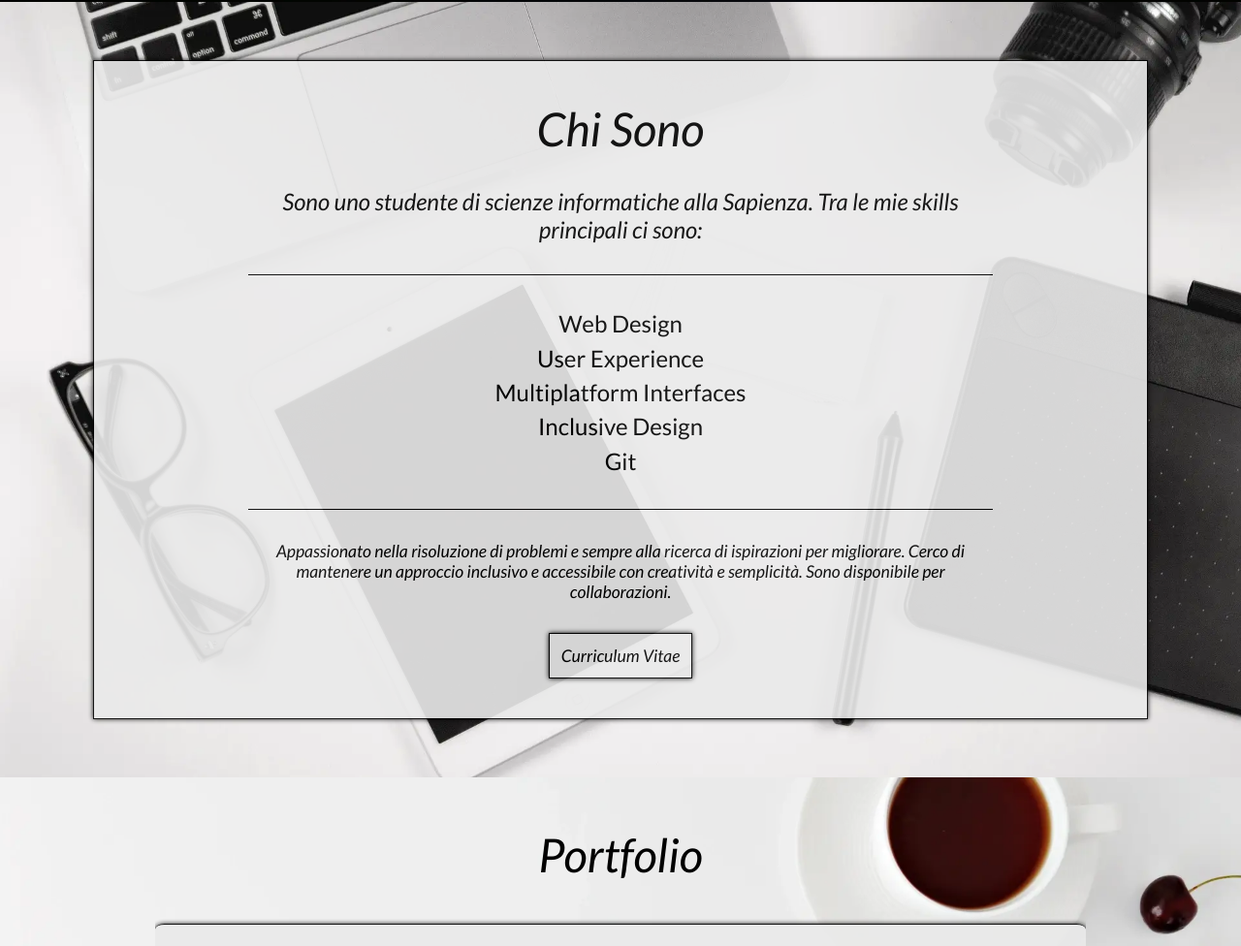
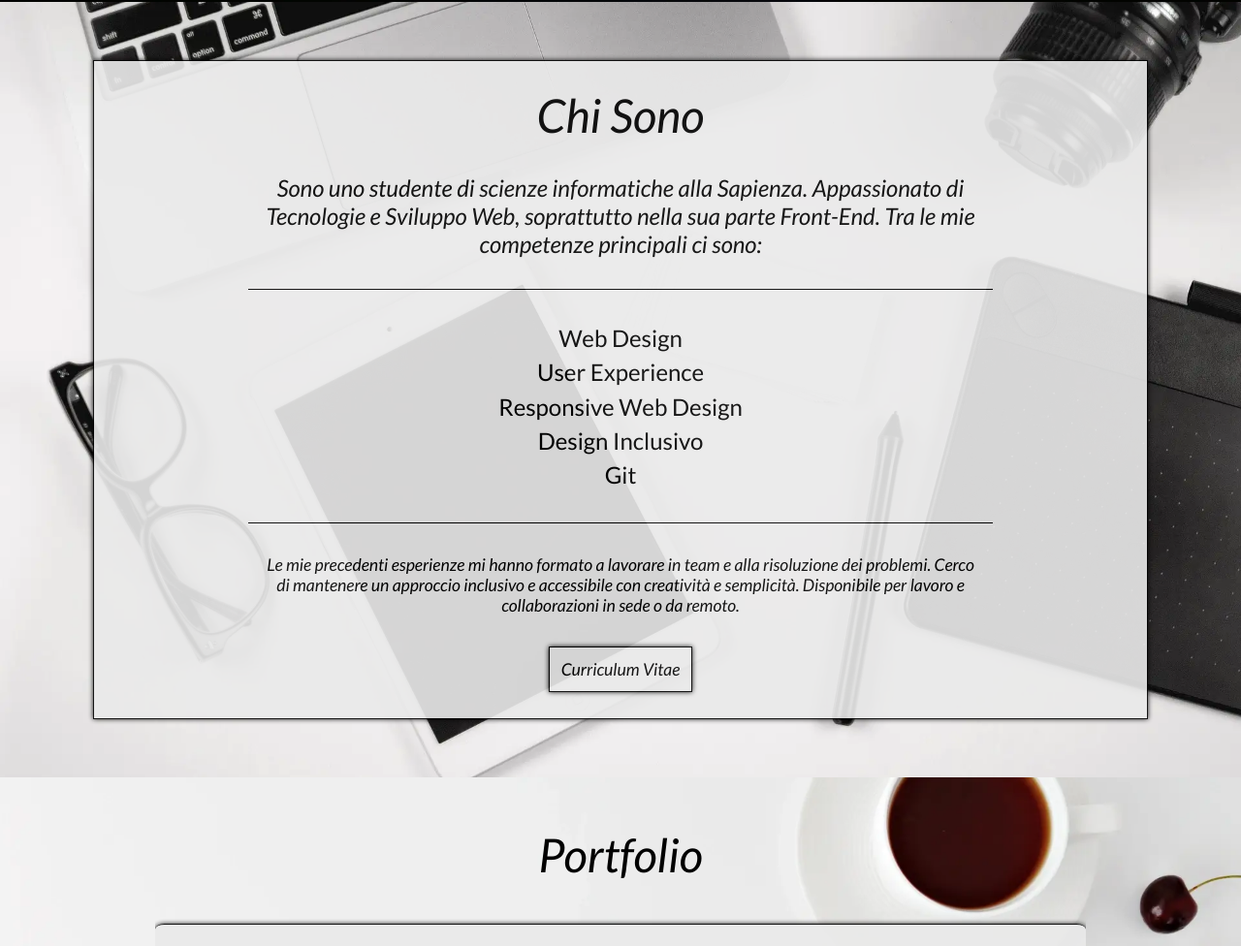
Before and after one commit to mcicerani/my-website-cv, a plain HTML site: page index.html in a window 1280 px wide. Shown: the part 798-1774 px from the top of the page at 97% size. Drawn offline with nearby package versions, Linux system fonts and the light colour scheme.

Commit message:
updated text in about section

```diff
--- a/css/styles.css
+++ b/css/styles.css
@@ -117,10 +117,9 @@ a {
         .nav__item a {
             text-decoration: none;
             color: #000;
-            font-size: 1.2rem;
+            font-size: 1.3rem;
             font-weight: 400;
             transition: all 0.3s ease;
-            font-style: italic;
         }
 
         .nav__item a:hover {
@@ -617,9 +616,6 @@ a {
     #NAVIGATION BAR
     \*------------------------------------*/
 
-    .nav {
-        padding: 0.7rem 0rem;
-    }
 
     .nav__item {
         margin: 0 2rem 0 2rem;
@@ -632,8 +628,7 @@ a {
     }
 
         .nav__item a {
-                font-size: 1rem;
-            }
+            font-size: 1.2rem;            }
 
         .nav__item a:hover {
             transform: none;
@@ -808,8 +803,7 @@ a {
         }
 
             .nav__item a {
-                font-size: 0.9rem;
-                font-weight: 500;
+                font-size: 1rem;
             }
 
 
--- a/index.html
+++ b/index.html
@@ -76,8 +76,9 @@
 
                         <div class="about__container__text">
                             <h2>
-                                Sono uno studente di scienze informatiche alla Sapienza. Tra le mie skills principali
-                                ci sono:
+                                Sono uno studente di scienze informatiche alla Sapienza. Appassionato di Tecnologie e Sviluppo Web,
+                                soprattutto nella sua parte Front-End.
+                                Tra le mie competenze principali ci sono:
                             </h2>
                         </div>
 
@@ -85,17 +86,17 @@
                             <ul class="skills">
                                 <li class="skills__item">Web Design</li>
                                 <li class="skills__item">User Experience</li>
-                                <li class="skills__item">Multiplatform Interfaces</li>
-                                <li class="skills__item">Inclusive Design</li>
+                                <li class="skills__item">Responsive Web Design</li>
+                                <li class="skills__item">Design Inclusivo</li>
                                 <li class="skills__item">Git</li>
                             </ul>
                         </div>
 
                         <div class="about__container__text">
                             <p>
-                                Appassionato nella risoluzione di problemi e sempre alla ricerca di ispirazioni
-                                per migliorare. Cerco di mantenere un approccio inclusivo e accessibile con creatività e
-                                semplicità. Sono disponibile per collaborazioni.
+                                Le mie precedenti esperienze mi hanno formato a lavorare in team e alla risoluzione dei
+                                problemi. Cerco di mantenere un approccio inclusivo e accessibile con creatività e
+                                semplicità. Disponibile per lavoro e collaborazioni in sede o da remoto.
                             </p>
                         </div>
 
```
Also changed, not shown: 2 other files. Lines whose indentation alone changed are shown as unchanged.
